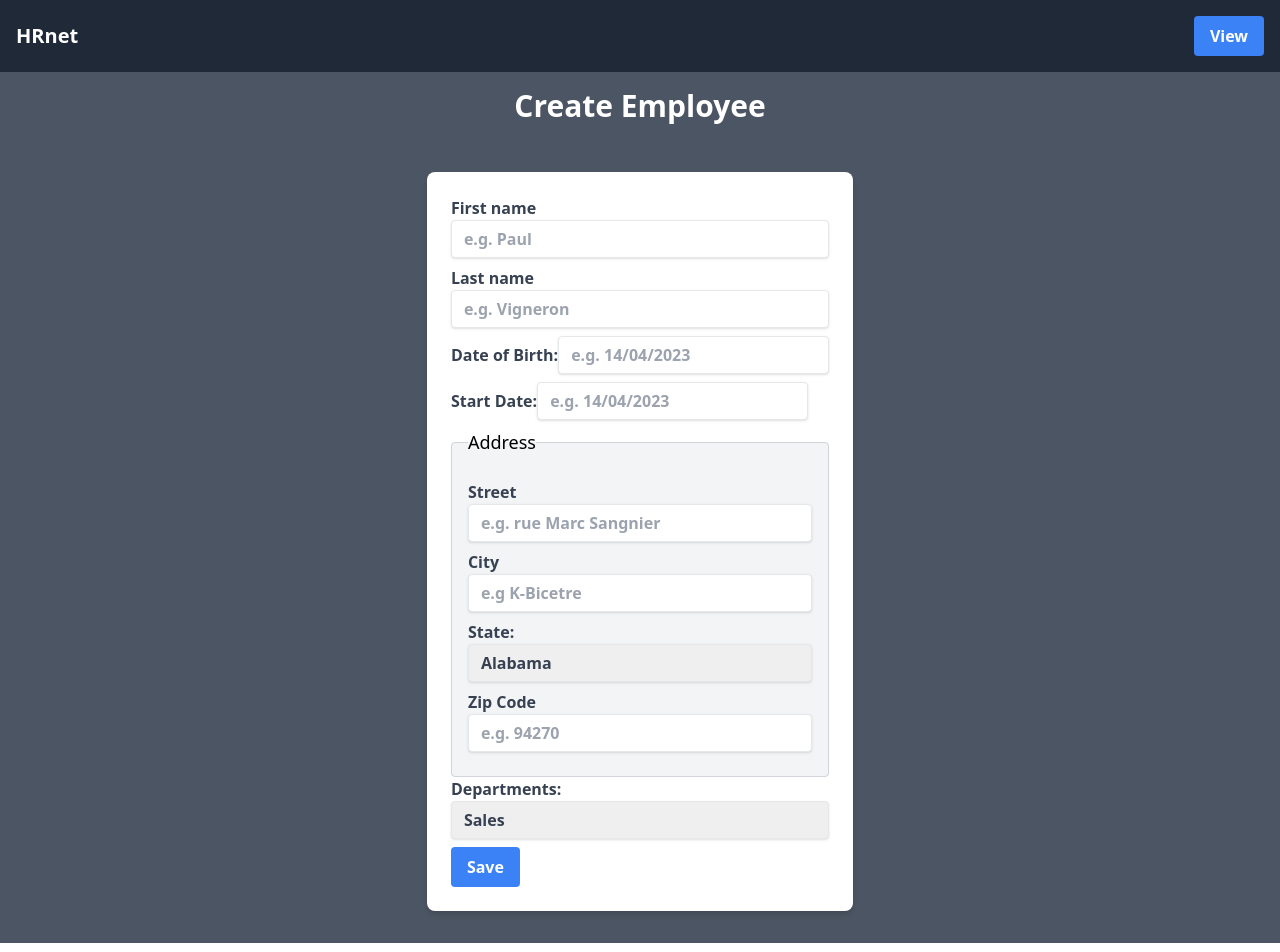
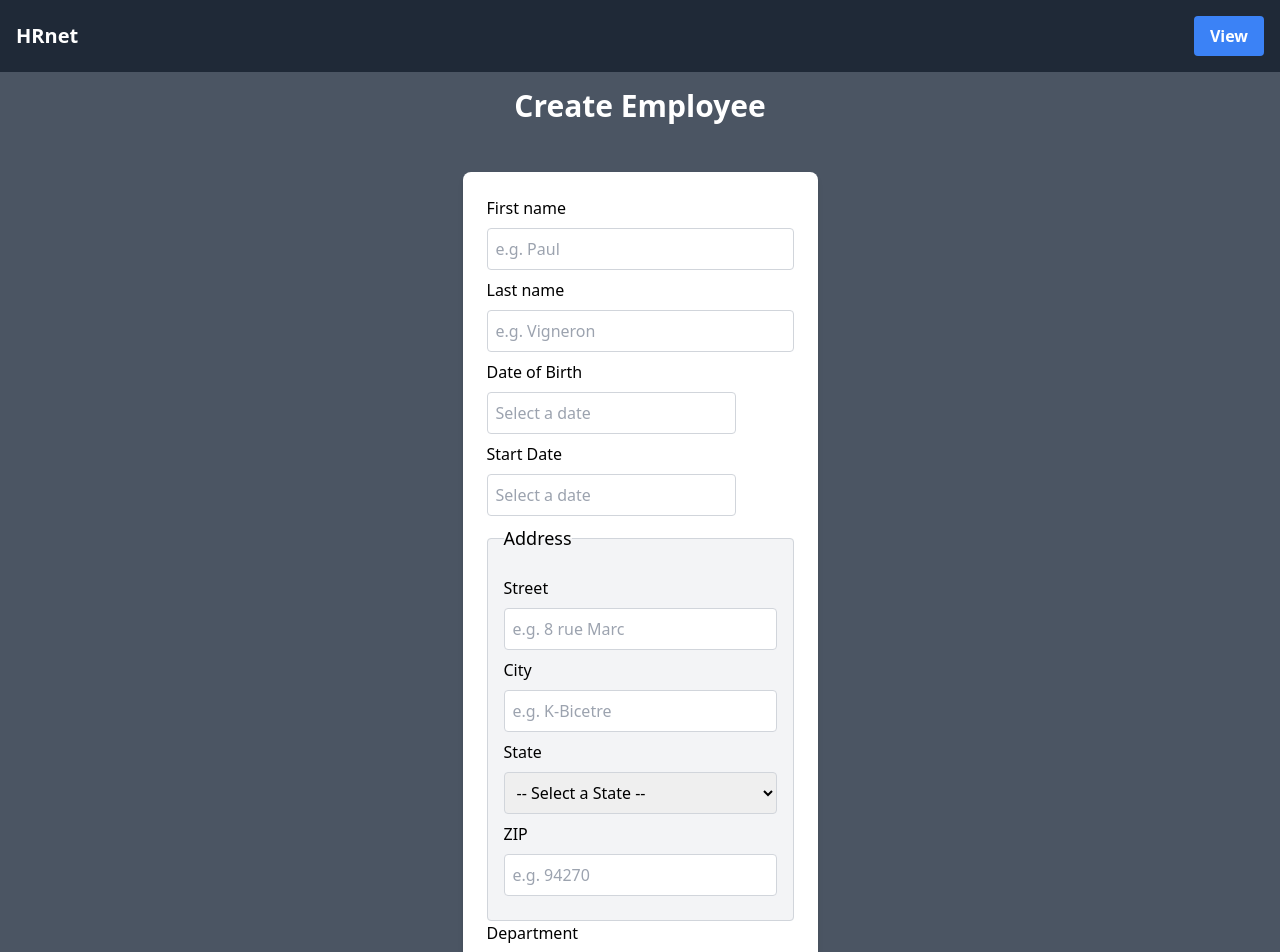
Before and after one commit to wodenp98/PaulVigneron_14_12042023, a React (Create React App) app: page / in a window 1280 px wide. Shown: the top 952 px of the page. Built offline with nearby package versions, Linux system fonts and the light colour scheme.

Commit message:
Form is done

```diff
--- a/src/components/Form.jsx
+++ b/src/components/Form.jsx
@@ -1,156 +1,250 @@
-import React, { useState } from "react";
 import Modal from "@wodenp98/plugin-modal-react";
 import { states, departments } from "../data/data";
-import TextInput from "./FormComponents/TextInput";
-import DateInput from "./FormComponents/DateInput";
-import SelectInput from "./FormComponents/SelectInput";
+import DatePicker from "react-datepicker";
+import "react-datepicker/dist/react-datepicker.css";
+import { useState } from "react";
+import { useForm, Controller } from "react-hook-form";
 
-const Form = () => {
+export default function EmployeeForm() {
+  const {
+    register,
+    handleSubmit,
+    // setValue,
+    control,
+    formState: { errors },
+  } = useForm();
   const [modalIsOpen, setModalIsOpen] = useState(false);
-  const [formValues, setFormValues] = useState({
-    firstname: "",
-    lastname: "",
-    birthDate: "",
-    startDate: "",
-    street: "",
-    city: "",
-    zipcode: "",
-    state: "",
-    departments: "",
-  });
 
-  const handleChange = (event) => {
-    const { name, value } = event.target;
-    setFormValues((prevValues) => ({ ...prevValues, [name]: value }));
-  };
-
-  const handleDateChange = (date, name) => {
-    setFormValues((prevValues) => ({ ...prevValues, [name]: date }));
-  };
-
-  const handleSubmit = (event) => {
-    event.preventDefault();
-    console.log(formValues);
-    setModalIsOpen(!modalIsOpen);
+  const onSubmit = (data) => {
+    console.log(data);
+    // setValue()
+    setModalIsOpen(true);
   };
 
   const toggleModal = () => {
-    setModalIsOpen(!modalIsOpen);
+    setModalIsOpen(false);
   };
+
   return (
     <div className="max-w-lg min-h-screen mx-auto">
       <form
-        onSubmit={handleSubmit}
+        onSubmit={handleSubmit(onSubmit)}
         className="bg-white p-6 rounded-lg shadow-md my-8"
       >
-        <TextInput
-          htmlFor="firstName"
+        <label htmlFor="firstName" className="block font-medium mb-2">
+          First name
+        </label>
+        <input
           id="firstName"
-          label="First name"
-          name="firstname"
+          name="firstName"
+          type="text"
           placeholder="e.g. Paul"
-          value={formValues.firstname}
-          onChange={handleChange}
+          {...register("firstName", {
+            required: true,
+            pattern: /^[A-Za-z]+$/i,
+          })}
+          className={`border border-gray-300 p-2 rounded w-full mb-2 ${
+            errors.firstName ? "border-red-500" : ""
+          }`}
+        />
+        {errors.firstName && (
+          <p className="text-red-500 mb-2">
+            First name is required and should only contain letters
+          </p>
+        )}
+
+        <label htmlFor="lastName" className="block font-medium mb-2">
+          Last name
+        </label>
+        <input
+          id="lastName"
+          name="lastName"
+          type="text"
+          placeholder="e.g. Vigneron"
+          {...register("lastName", { required: true, pattern: /^[A-Za-z]+$/i })}
+          className={`border border-gray-300 p-2 rounded w-full mb-2 ${
+            errors.lastName ? "border-red-500" : ""
+          }`}
+        />
+        {errors.lastName && (
+          <p className="text-red-500 mb-2">
+            Last name is required and should only contain letters
+          </p>
+        )}
+
+        <label htmlFor="birthDate" className="block font-medium mb-2">
+          Date of Birth
+        </label>
+        <Controller
+          control={control}
+          name="birthDate"
+          rules={{ required: true }}
+          render={({ field }) => (
+            <div>
+              <DatePicker
+                id="birthDate"
+                name="birthDate"
+                placeholderText="Select a date"
+                onChange={(e) => field.onChange(e)}
+                selected={field.value}
+                peekNextMonth
+                dateFormat="dd/MM/yyyy"
+                showMonthDropdown
+                showYearDropdown
+                dropdownMode="select"
+                className={`border border-gray-300 p-2 rounded w-full mb-2 ${
+                  errors.birthDate ? "border-red-500" : ""
+                }`}
+              />
+              {errors.birthDate && (
+                <p className="text-red-500 mb-2">Date of Birth is required</p>
+              )}
+            </div>
+          )}
         />
 
-        <TextInput
-          htmlFor="lastName"
-          id="lastName"
-          label="Last name"
-          name="lastname"
-          placeholder="e.g. Vigneron"
-          value={formValues.lastname}
-          onChange={handleChange}
-        />
-
-        <DateInput
-          htmlFor="birthDate"
-          id="birthDate"
-          label="Date of Birth"
-          name="birthDate"
-          placeholder="e.g. 14/04/2023"
-          value={formValues.birthDate}
-          onChange={(date) => handleDateChange(date, "birthDate")}
-          dateFormat="dd/MM/yyyy"
-        />
-
-        <DateInput
-          htmlFor="startDate"
-          id="startDate"
-          label="Start Date"
+        <label htmlFor="startDate" className="block font-medium mb-2">
+          Start Date
+        </label>
+        <Controller
+          control={control}
           name="startDate"
-          placeholder="e.g. 14/04/2023"
-          value={formValues.startDate}
-          onChange={(date) => handleDateChange(date, "startDate")}
-          dateFormat="dd/MM/yyyy"
+          rules={{ required: true }}
+          render={({ field }) => (
+            <div>
+              <DatePicker
+                id="startDate"
+                name="startDate"
+                placeholderText="Select a date"
+                onChange={(e) => field.onChange(e)}
+                selected={field.value}
+                peekNextMonth
+                dateFormat="dd/MM/yyyy"
+                showMonthDropdown
+                showYearDropdown
+                dropdownMode="select"
+                className={`border border-gray-300 p-2 rounded w-full mb-2 ${
+                  errors.startDate ? "border-red-500" : ""
+                }`}
+              />
+              {errors.startDate && (
+                <p className="text-red-500 mb-2">Start Date is required</p>
+              )}
+            </div>
+          )}
         />
 
         <fieldset className="bg-gray-100 border border-gray-300 p-4 rounded">
           <legend className="text-lg font-medium mb-2">Address</legend>
-          <TextInput
-            htmlFor="street"
+
+          <label htmlFor="street" className="block font-medium mb-2">
+            Street
+          </label>
+          <input
             id="street"
-            label="Street"
             name="street"
-            placeholder="e.g. rue Marc Sangnier"
-            value={formValues.street}
-            onChange={handleChange}
+            type="text"
+            placeholder="e.g. 8 rue Marc"
+            {...register("street", { required: true })}
+            className={`border border-gray-300 p-2 rounded w-full mb-2 ${
+              errors.street ? "border-red-500" : ""
+            }`}
           />
+          {errors.street && (
+            <p className="text-red-500 mb-2">Street is required</p>
+          )}
 
-          <TextInput
-            htmlFor="city"
+          <label htmlFor="city" className="block font-medium mb-2">
+            City
+          </label>
+          <input
             id="city"
-            label="City"
             name="city"
-            placeholder="e.g K-Bicetre"
-            value={formValues.city}
-            onChange={handleChange}
+            type="text"
+            placeholder="e.g. K-Bicetre"
+            {...register("city", { required: true })}
+            className={`border border-gray-300 p-2 rounded w-full mb-2 ${
+              errors.city ? "border-red-500" : ""
+            }`}
           />
+          {errors.city && <p className="text-red-500 mb-2">City is required</p>}
 
-          <SelectInput
-            htmlFor="state"
+          <label htmlFor="state" className="block font-medium mb-2">
+            State
+          </label>
+          <select
             id="state"
-            label="State"
             name="state"
-            value={formValues.state}
-            options={states}
-            onChange={handleChange}
+            {...register("state", { required: true })}
+            className={`border border-gray-300 p-2 rounded w-full mb-2 ${
+              errors.state ? "border-red-500" : ""
+            }`}
+          >
+            <option value="">-- Select a State --</option>
+            {states.map((s) => (
+              <option key={`key-${s.name}`} value={s.value}>
+                {s.name}
+              </option>
+            ))}
+          </select>
+          {errors.state && (
+            <p className="text-red-500 mb-2">State is required</p>
+          )}
+
+          <label htmlFor="Zip Code" className="block font-medium mb-2">
+            ZIP
+          </label>
+          <input
+            id="zipcode"
+            name="zipcode"
+            type="text"
+            placeholder="e.g. 94270"
+            {...register("zip", { required: true, pattern: /^[0-9]+$/ })}
+            className={`border border-gray-300 p-2 rounded w-full mb-2 ${
+              errors.zip ? "border-red-500" : ""
+            }`}
           />
+          {errors.zip && (
+            <p className="text-red-500 mb-2">
+              ZIP is required and should only contain digits
+            </p>
+          )}
+        </fieldset>
+        <label htmlFor="department" className="block font-medium mb-2">
+          Department
+        </label>
+        <select
+          id="department"
+          name="department"
+          {...register("department", { required: true })}
+          className={`border border-gray-300 p-2 rounded w-full mb-2 ${
+            errors.department ? "border-red-500" : ""
+          }`}
+        >
+          <option value="">-- Select a Department --</option>
+          {departments.map((d) => (
+            <option key={`key-${d.name}`} value={d.value}>
+              {d.name}
+            </option>
+          ))}
+        </select>
+        {errors.department && (
+          <p className="text-red-500 mb-2">Department is required</p>
+        )}
 
-          <TextInput
-            htmlFor="zipcode"
-            id="zipcode"
-            label="Zip Code"
-            name="zipcode"
-            placeholder="e.g. 94270"
-            value={formValues.zipcode}
-            onChange={handleChange}
-          />
-        </fieldset>
-        <SelectInput
-          htmlFor="departments"
-          id="departments"
-          label="Departments"
-          name="departments"
-          value={formValues.departments}
-          options={departments}
-          onChange={handleChange}
-        />
         <button
           type="submit"
-          className="bg-blue-500 hover:bg-blue-700 text-white font-bold py-2 px-4 rounded"
+          className="bg-indigo-500 hover:bg-indigo-600 text-white font-bold py-2 px-4 rounded mt-4"
         >
           Save
         </button>
+      </form>
 
-        {modalIsOpen && (
-          <Modal toggle={toggleModal}>
-            <h1 className="font-bold text-center text-lg">Employee Created!</h1>
-          </Modal>
-        )}
-      </form>
+      {modalIsOpen && (
+        <Modal toggle={toggleModal}>
+          <h1 className="font-bold text-center text-lg">Employee Created!</h1>
+        </Modal>
+      )}
     </div>
   );
-};
-
-export default Form;
+}
--- a/src/components/FormComponents/DateInput.jsx
+++ /dev/null
@@ -1,31 +0,0 @@
-import React from "react";
-import DatePicker from "react-datepicker";
-import "react-datepicker/dist/react-datepicker.css";
-
-const DateInput = ({
-  htmlFor,
-  id,
-  label,
-  name,
-  value,
-  onChange,
-  placeholder,
-  dateFormat,
-}) => {
-  return (
-    <label htmlFor={htmlFor} className="block text-gray-700 font-bold mb-2">
-      {label}:
-      <DatePicker
-        id={id}
-        name={name}
-        selected={value}
-        onChange={onChange}
-        placeholderText={placeholder}
-        dateFormat={dateFormat}
-        className="shadow appearance-none border rounded w-full py-2 px-3 text-gray-700 leading-tight focus:outline-none focus:shadow-outline"
-      />
-    </label>
-  );
-};
-
-export default DateInput;
--- a/src/components/FormComponents/SelectInput.jsx
+++ /dev/null
@@ -1,32 +0,0 @@
-import React from "react";
-
-const SelectInput = ({
-  htmlFor,
-  id,
-  label,
-  name,
-  value,
-  options,
-  onChange,
-}) => {
-  return (
-    <label htmlFor={htmlFor} className="block text-gray-700 font-bold mb-2">
-      {label}:
-      <select
-        id={id}
-        name={name}
-        value={value}
-        onChange={onChange}
-        className="shadow appearance-none border rounded w-full py-2 px-3 text-gray-700 leading-tight focus:outline-none focus:shadow-outline"
-      >
-        {options.map((option) => (
-          <option key={`key-${option.name}`} value={option.value}>
-            {option.name}
-          </option>
-        ))}
-      </select>
-    </label>
-  );
-};
-
-export default SelectInput;
--- a/src/components/FormComponents/TextInput.jsx
+++ /dev/null
@@ -1,28 +0,0 @@
-import React from "react";
-
-const TextInput = ({
-  htmlFor,
-  id,
-  label,
-  name,
-  value,
-  onChange,
-  placeholder,
-}) => {
-  return (
-    <label htmlFor={htmlFor} className="block text-gray-700 font-bold mb-2">
-      {label}
-      <input
-        id={id}
-        type="text"
-        name={name}
-        value={value}
-        onChange={onChange}
-        placeholder={placeholder}
-        className="shadow appearance-none border rounded w-full py-2 px-3 text-gray-700 leading-tight focus:outline-none focus:shadow-outline"
-      />
-    </label>
-  );
-};
-
-export default TextInput;
```
Also changed, not shown: package.json (+7 -0 lines), src/app/store.js (added, +8 -0 lines), src/components/Table.jsx (+32 -11 lines), src/features/slice.js (added, +22 -0 lines), src/index.jsx (+5 -2 lines), 1 other file (tests, documents, lock files or other folders).
